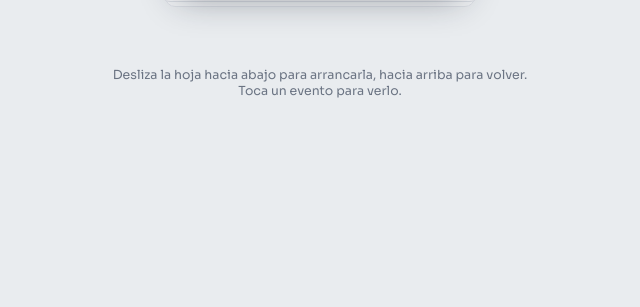
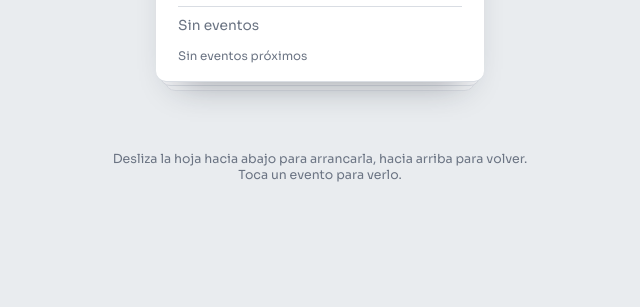
Before and after one commit to PamelaPz/MetasCalendario, a plain HTML site: page index.html in a window 1280 px wide. Shown: the part 493-800 px from the top of the page, without its empty margins (320-960 px from the left). Drawn offline with Linux system fonts and the light colour scheme.

Commit message:
Centrar calendario de modo hoja en vertical
En la vista de hoja, el calendario quedaba pegado arriba. Ahora la
sección de la hoja se centra en vertical en el espacio disponible
debajo del encabezado. El modo mes no cambia.

Co-Authored-By: Claude Haiku 5.5 <noreply@anthropic.com>

```diff
--- a/index.html
+++ b/index.html
@@ -180,7 +180,10 @@ main{max-width:480px;margin:0 auto;padding:0 18px 40px}
 .panel-head h3{margin:0;font-size:1.1rem;font-weight:600}
 body.month-mode header,body.month-mode main{max-width:1040px}
 body.month-mode .countdowns{display:none}
-.mv-head{display:flex;align-items:center;gap:10px;margin:4px 0 14px}
+/* Modo hoja: el calendario se centra en vertical en la pantalla */
+body:not(.month-mode){height:auto;min-height:100%;display:flex;flex-direction:column}
+body:not(.month-mode) main{flex:1;display:flex;flex-direction:column;width:100%}
+body:not(.month-mode) #sheetView{flex:1;display:flex;flex-direction:column;justify-content:center}.mv-head{display:flex;align-items:center;gap:10px;margin:4px 0 14px}
 .mv-head h2{flex:1;margin:0;font-size:1.45rem;font-weight:600;letter-spacing:-.02em}
 .grid{
   display:grid;grid-template-columns:repeat(7,minmax(0,1fr));background:var(--paper);
```
